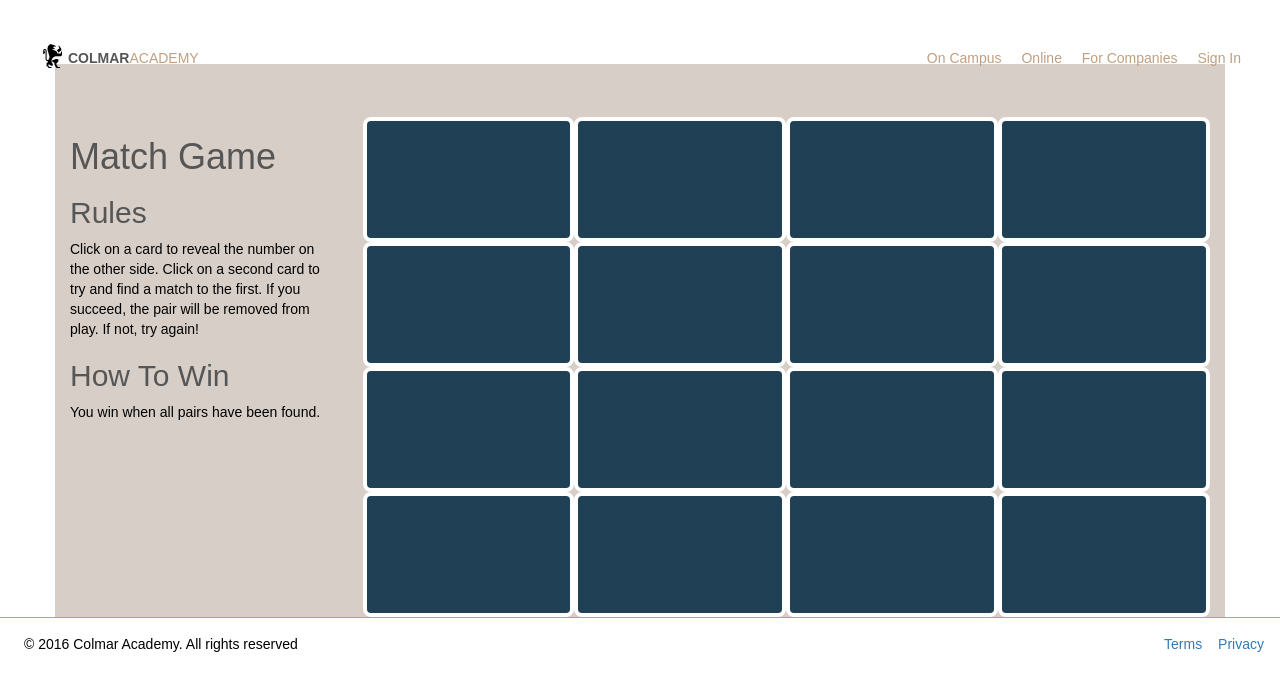
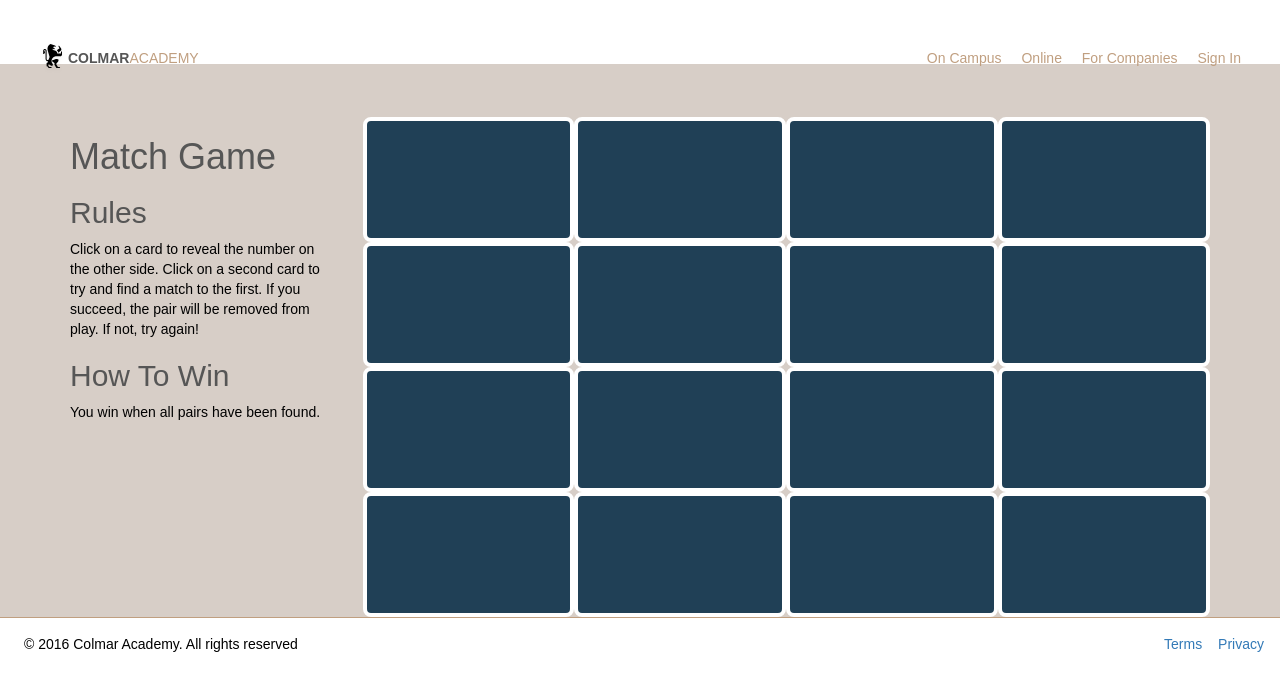
Before and after one commit to boombranco/boombranco.github.io, a Jekyll site: the page built from Campus/index.html, in a window 1280 px wide. Shown: the top 691 px of the page. Built offline with Jekyll 4.4.1, drawn with Linux system fonts in a browser that asks for light colours; nearby versions of some CDN libraries; some web fonts are replaced.

Commit message:
adding background color matching game version 3

```diff
--- a/resources/css/match.css
+++ b/resources/css/match.css
@@ -104,6 +104,7 @@ body {
 /* CSS for the main part of the body */
 main {
   padding-top: 64px;
+  background-color: #D7CEC7;
 }
 
 h1, h2 {
@@ -112,7 +113,6 @@ h1, h2 {
 
 .container {
   padding-top: 5.25rem;
-  background-color: #D7CEC7;
 }
 
 .card {
```
